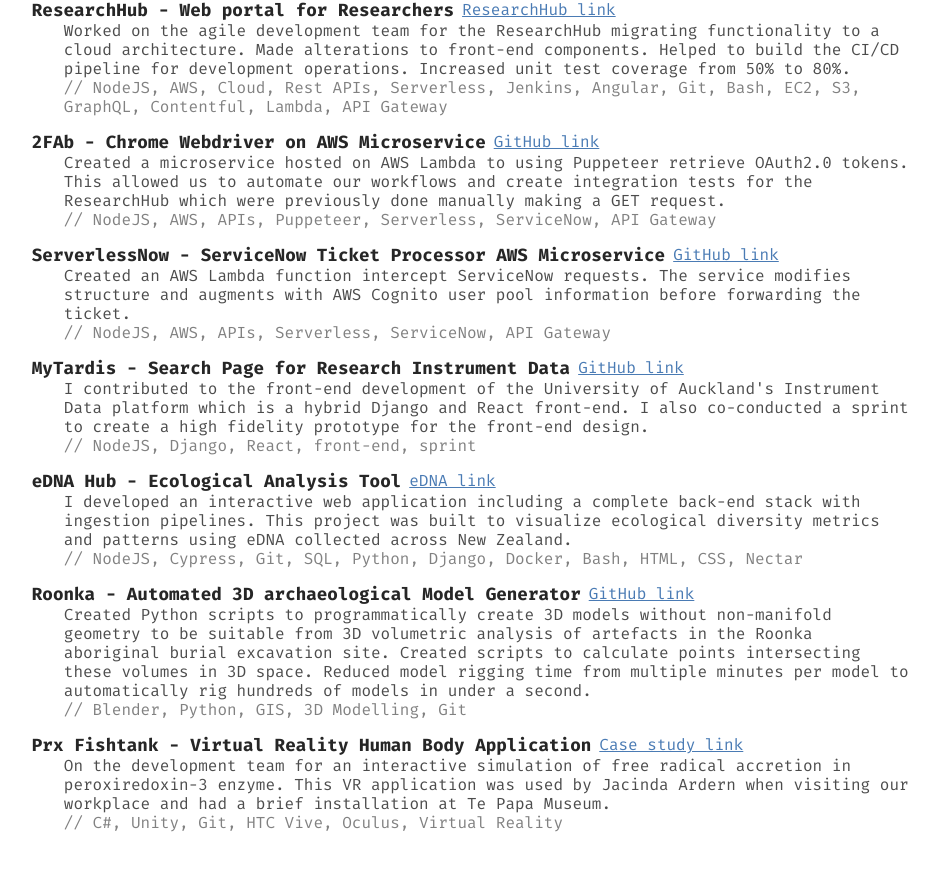
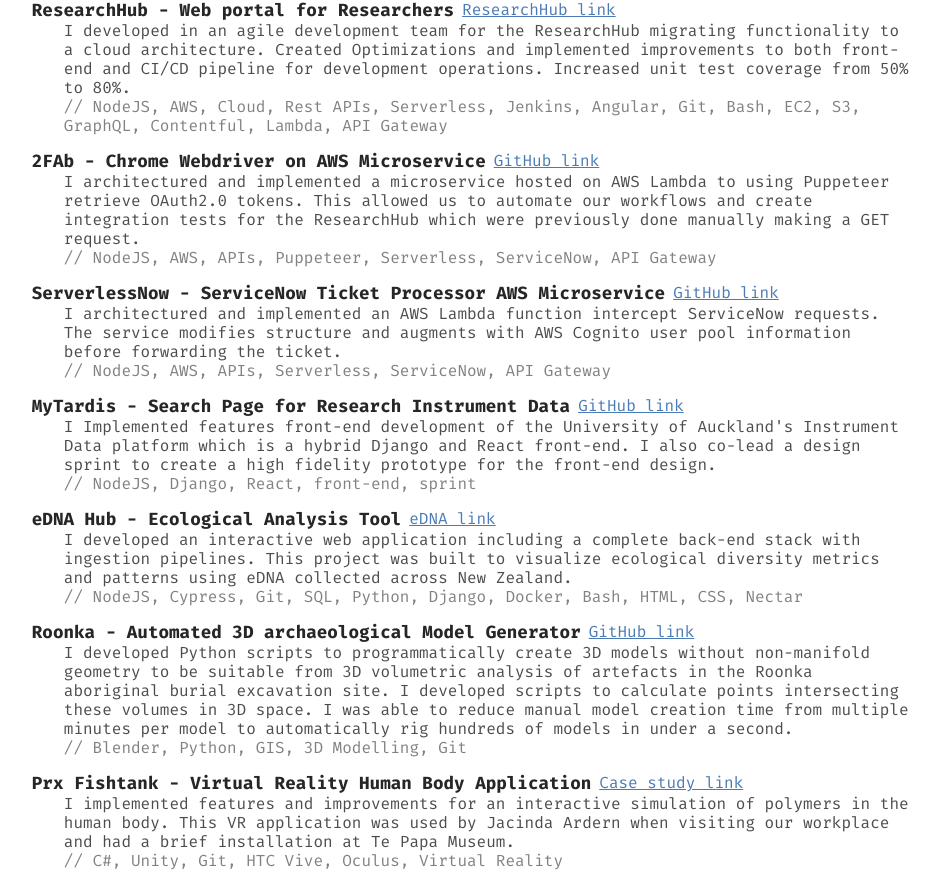
Before and after one commit to warrickct/r, a React app: page / in a window 1280 px wide. Shown: the part 1129-2000 px from the top of the page, without its empty margins (169-1109 px from the left). Built offline with nearby package versions, Linux system fonts and the light colour scheme; a web font is replaced by a local one.

Commit message:
update build

```diff
--- a/src/resume_data.js
+++ b/src/resume_data.js
@@ -48,28 +48,28 @@ export const resumeData = {
     projectsList: [
         {
             title: 'ResearchHub - Web portal for Researchers',
-            description: "Worked on the agile development team for the ResearchHub migrating functionality to a cloud architecture. Made alterations to front-end components. Helped to build the CI/CD pipeline for development operations. Increased unit test coverage from 50% to 80%.",
+            description: "I developed in an agile development team for the ResearchHub migrating functionality to a cloud architecture. Created Optimizations and implemented improvements to both front-end and CI/CD pipeline for development operations. Increased unit test coverage from 50% to 80%.",
             skills: "NodeJS, AWS, Cloud, Rest APIs, Serverless, Jenkins, Angular, Git, Bash, EC2, S3, GraphQL, Contentful, Lambda, API Gateway",
             linkHref: "https://research-hub.auckland.ac.nz/#/home",
             linkText: "ResearchHub link"
         },
         {
         title: '2FAb - Chrome Webdriver on AWS Microservice',
-            description: "Created a microservice hosted on AWS Lambda to using Puppeteer retrieve OAuth2.0 tokens. This allowed us to automate our workflows and create integration tests for the ResearchHub which were previously done manually making a GET request.",
+            description: "I architectured and implemented a microservice hosted on AWS Lambda to using Puppeteer retrieve OAuth2.0 tokens. This allowed us to automate our workflows and create integration tests for the ResearchHub which were previously done manually making a GET request.",
             skills: "NodeJS, AWS, APIs, Puppeteer, Serverless, ServiceNow, API Gateway",
             linkHref: "https://github.com/UoA-eResearch/oauth-2fa-bypass",
             linkText: "GitHub link"
         },
         {
             title: 'ServerlessNow - ServiceNow Ticket Processor AWS Microservice',
-            description: "Created an AWS Lambda function intercept ServiceNow requests. The service modifies structure and augments with AWS Cognito user pool information before forwarding the ticket.",
+            description: "I architectured and implemented an AWS Lambda function intercept ServiceNow requests. The service modifies structure and augments with AWS Cognito user pool information before forwarding the ticket.",
             skills: "NodeJS, AWS, APIs, Serverless, ServiceNow, API Gateway",
             linkHref: "https://github.com/UoA-eResearch/hub-stack/tree/master/serverless-now",
             linkText: "GitHub link"
         },
         {
             title: 'MyTardis - Search Page for Research Instrument Data',
-            description: "I contributed to the front-end development of the University of Auckland's Instrument Data platform which is a hybrid Django and React front-end. I also co-conducted a sprint to create a high fidelity prototype for the front-end design.",
+            description: "I Implemented features front-end development of the University of Auckland's Instrument Data platform which is a hybrid Django and React front-end. I also co-lead a design sprint to create a high fidelity prototype for the front-end design.",
             skills: "NodeJS, Django, React, front-end, sprint",
             linkHref: "https://github.com/UoA-eResearch/mytardis",
             linkText: "GitHub link"
@@ -83,14 +83,14 @@ export const resumeData = {
         },
         {
             title: 'Roonka - Automated 3D archaeological Model Generator',
-            description: "Created Python scripts to programmatically create 3D models without non-manifold geometry to be suitable from 3D volumetric analysis of artefacts in the Roonka aboriginal burial excavation site. Created scripts to calculate points intersecting these volumes in 3D space. Reduced model rigging time from multiple minutes per model to automatically rig hundreds of models in under a second.",
+            description: "I developed Python scripts to programmatically create 3D models without non-manifold geometry to be suitable from 3D volumetric analysis of artefacts in the Roonka aboriginal burial excavation site. I developed scripts to calculate points intersecting these volumes in 3D space. I was able to reduce manual model creation time from multiple minutes per model to automatically rig hundreds of models in under a second.",
             skills: "Blender, Python, GIS, 3D Modelling, Git",
             linkHref: "https://github.com/UoA-eResearch/roonka_volume_models",
             linkText: "GitHub link"
         },
         {
             title: 'Prx Fishtank - Virtual Reality Human Body Application',
-            description: "On the development team for an interactive simulation of free radical accretion in peroxiredoxin-3 enzyme. This VR application was used by Jacinda Ardern when visiting our workplace and had a brief installation at Te Papa Museum.",
+            description: "I implemented features and improvements for an interactive simulation of polymers in the human body. This VR application was used by Jacinda Ardern when visiting our workplace and had a brief installation at Te Papa Museum.",
             skills: "C#, Unity, Git, HTC Vive, Oculus, Virtual Reality",
             linkHref: "https://www.eresearch.auckland.ac.nz/project/visualising-protein-interaction/",
             linkText: "Case study link"
```
Also changed, not shown: 2 other files (tests, documents, lock files or other folders).
